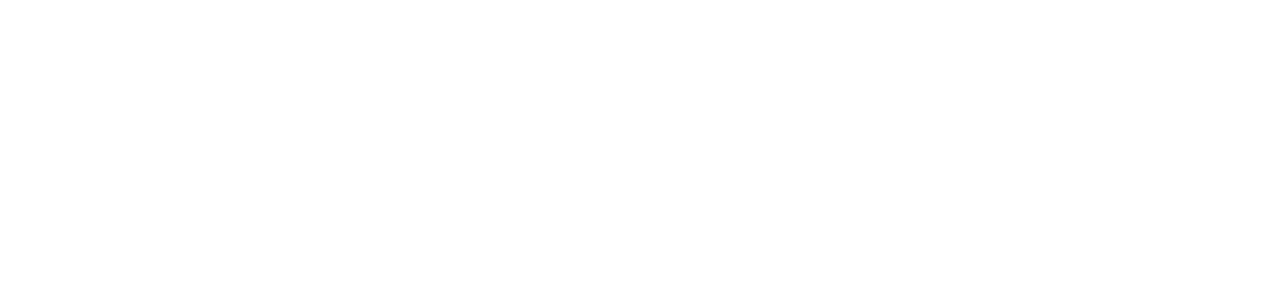
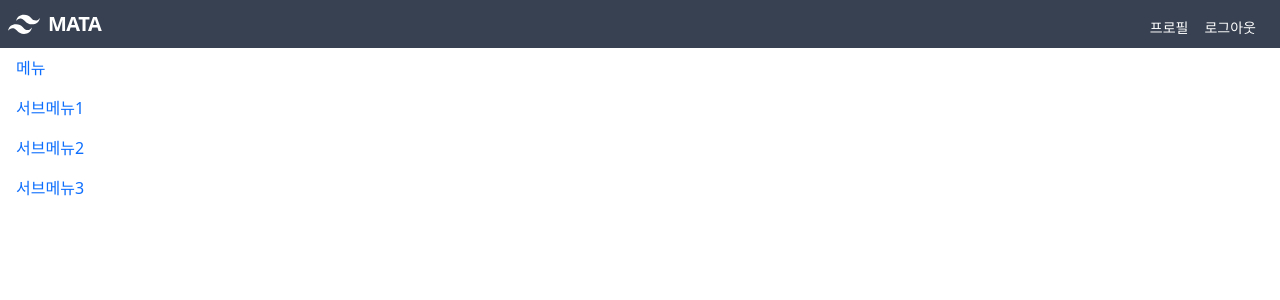
Before and after one commit to PolarbearHam/MATA2, a React (Create React App) app in the folder mata2/: page /start in a window 1280 px wide. Before the commit this address had no page. Shown: the top 300 px of the page. Built offline with nearby package versions, Linux system fonts and the light colour scheme.

Commit message:
Feat:시작하기 페이지 진행중

```diff
--- a/mata2/src/App.js
+++ b/mata2/src/App.js
@@ -18,6 +18,11 @@
             <Welcome/>
           </WelcomeLayout>
         }/>
+        <Route path='/start' element={
+          <DashboardLayout>
+
+          </DashboardLayout>
+        }/>
         <Route path='/service/:id/setting' element={
           <DashboardLayout>
             <ServiceCustom/>
--- a/mata2/src/components/Sidebar.js
+++ b/mata2/src/components/Sidebar.js
@@ -3,7 +3,7 @@
 import {Nav, NavItem, NavLink, Collapse} from 'reactstrap';
 
 const Sidebar = () => {
-  const [isOpen, setIsOpen] = useState(false);
+  const [isOpen, setIsOpen] = useState(true);
 
   const toggle = () => setIsOpen(!isOpen);
 
--- /dev/null
+++ b/mata2/src/views/GettingStarted.js
@@ -0,0 +1,17 @@
+import React from 'react';
+
+const GettingStarted = () => {
+  return (
+    <div>
+      <div >
+
+      </div>
+
+      <div>
+
+      </div>
+    </div>
+  );
+};
+
+export default GettingStarted;
```
